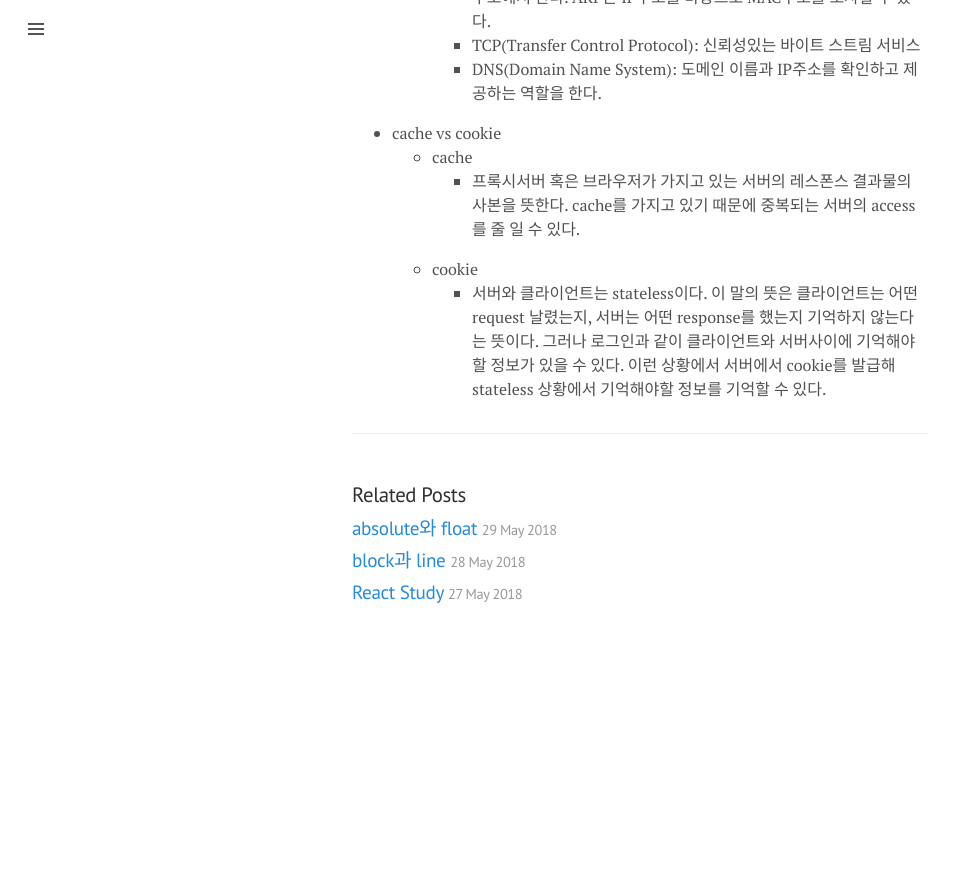
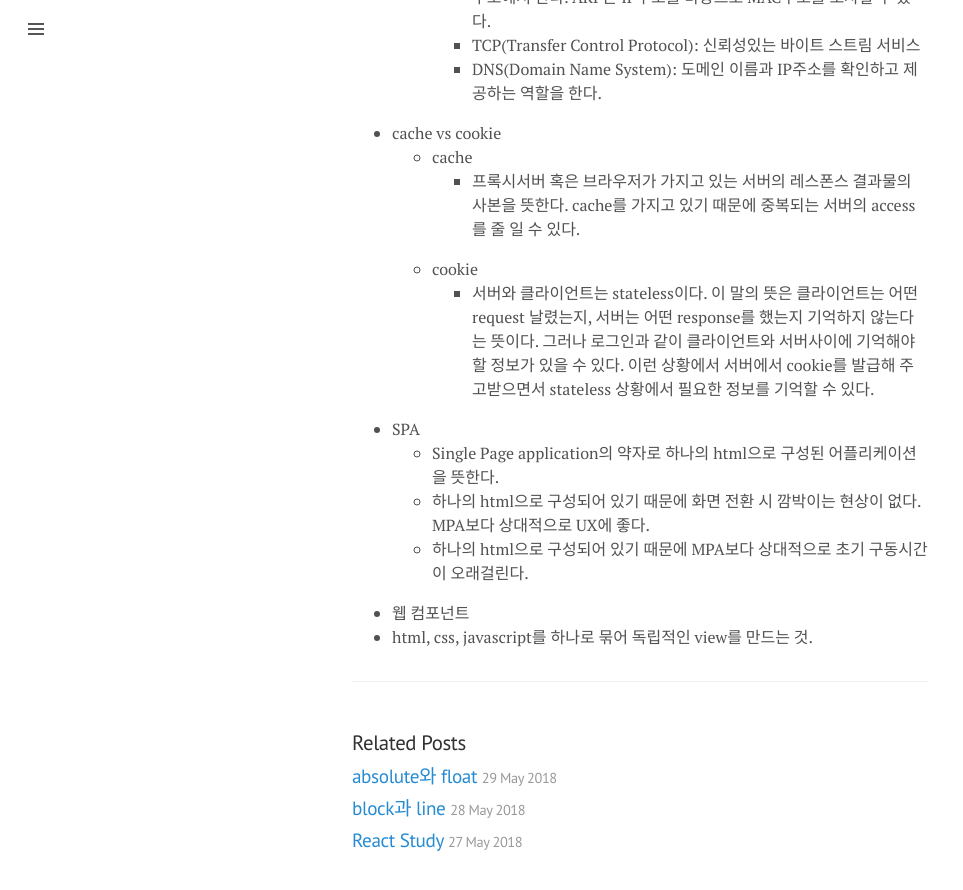
Before and after one commit to austinpark420/austinpark420.github.io, a Jekyll site: the page built from _posts/2018-05-31-javascript.md, in a window 1280 px wide and 900 px high, scrolled down 6694 px. Shown: the top 890 px of the window, without its empty margins (0-963 px from the left). Built offline with Jekyll 4.4.1, drawn with Linux system fonts in a browser that asks for light colours; before the commit the page ends 7346 px from its top, so only the background shows below that.

Commit message:
edit javascript.md

```diff
--- a/_posts/2018-05-31-javascript.md
+++ b/_posts/2018-05-31-javascript.md
@@ -260,4 +260,12 @@ fnc(1, 2, 3); // { '0': 1, '1': 2, '2': 3 }
   * cache
     * 프록시서버 혹은 브라우저가 가지고 있는 서버의 레스폰스 결과물의 사본을 뜻한다. cache를 가지고 있기 때문에 중복되는 서버의 access를 줄 일 수 있다.
   * cookie
-    * 서버와 클라이언트는 stateless이다. 이 말의 뜻은 클라이언트는 어떤 request 날렸는지, 서버는 어떤 response를 했는지 기억하지 않는다는 뜻이다. 그러나 로그인과 같이 클라이언트와 서버사이에 기억해야할 정보가 있을 수 있다. 이런 상황에서 서버에서 cookie를 발급해 stateless 상황에서 기억해야할 정보를 기억할 수 있다.
+    * 서버와 클라이언트는 stateless이다. 이 말의 뜻은 클라이언트는 어떤 request 날렸는지, 서버는 어떤 response를 했는지 기억하지 않는다는 뜻이다. 그러나 로그인과 같이 클라이언트와 서버사이에 기억해야 할 정보가 있을 수 있다. 이런 상황에서 서버에서 cookie를 발급해 주고받으면서 stateless 상황에서 필요한 정보를 기억할 수 있다.
+
+- SPA
+  * Single Page application의 약자로 하나의 html으로 구성된 어플리케이션을 뜻한다.
+  * 하나의 html으로 구성되어 있기 때문에 화면 전환 시 깜박이는 현상이 없다. MPA보다 상대적으로 UX에 좋다.
+  * 하나의 html으로 구성되어 있기 때문에 MPA보다 상대적으로 초기 구동시간이 오래걸린다.
+
+- 웹 컴포넌트
+ * html, css, javascript를 하나로 묶어 독립적인 view를 만드는 것.
```
